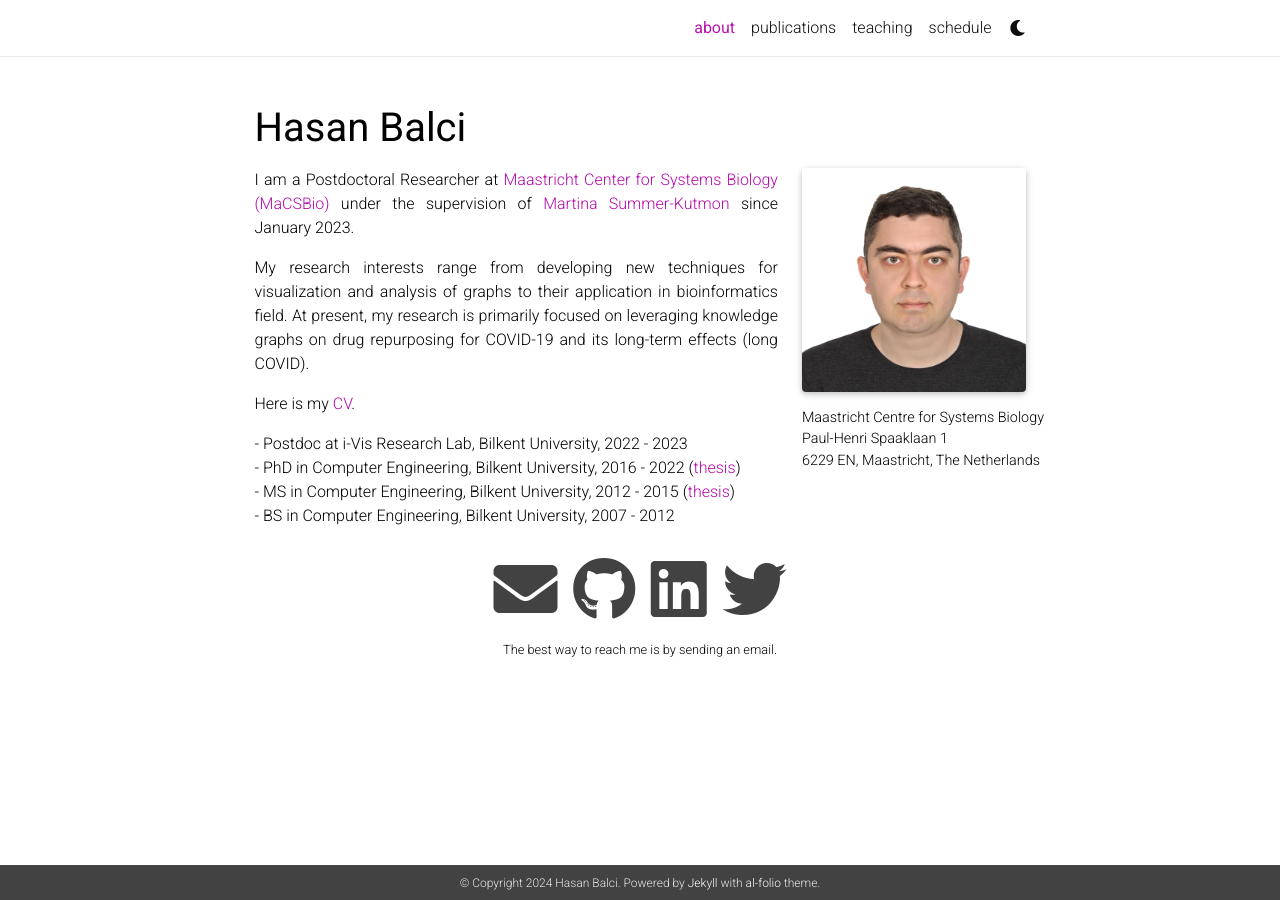
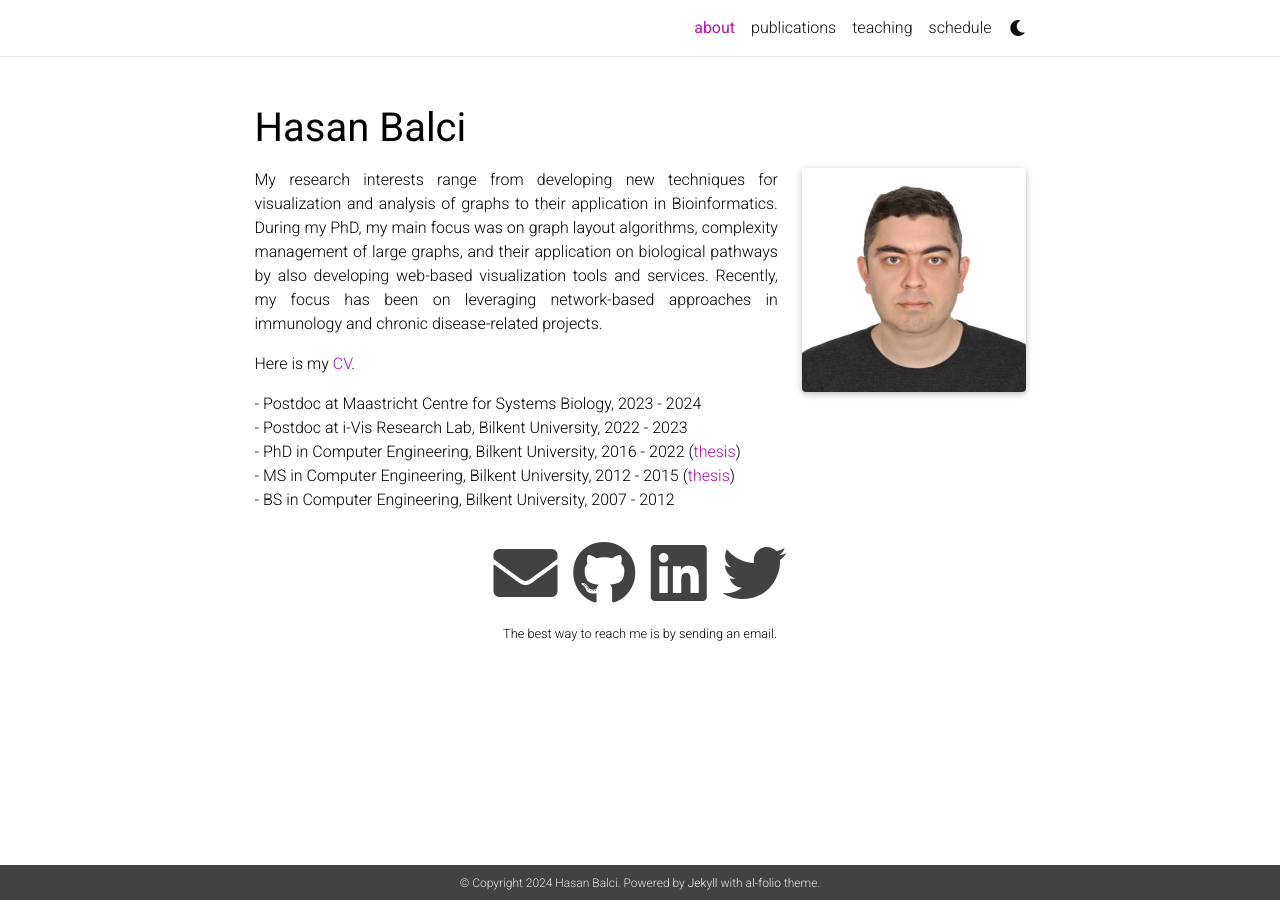
Before and after one commit to hasanbalci/hasanbalci.github.io, a Jekyll site: the page built from _pages/about.md, in a window 1280 px wide. Built offline with Jekyll 4.4.1, drawn with Linux system fonts in a browser that asks for light colours; nearby versions of some CDN libraries; a style sheet for code colours, icons or effects is not loaded.

Commit message:
Update website

```diff
--- a/_config.yml
+++ b/_config.yml
@@ -137,8 +137,8 @@ plugins:
 
 scholar:
 
-  last_name: [Balci, Balcı]
-  first_name: Hasan
+  last_name: Balci
+  first_name: [Hasan, H., H]
 
   style: apa
   locale: en
--- a/_pages/about.md
+++ b/_pages/about.md
@@ -8,28 +8,25 @@ profile:
   align: right
   image: prof_pic.jpg
   address: >
-    <p>Maastricht Centre for Systems Biology</p>
-    <p>Paul-Henri Spaaklaan 1</p>
-    <p>6229 EN, Maastricht, The Netherlands</p>
+
 
 news: false  # includes a list of news items
 selected_papers: false # includes a list of papers marked as "selected={true}"
 social: true  # includes social icons at the bottom of the page
 ---
 
-I am a Postdoctoral Researcher at [Maastricht Center for Systems Biology (MaCSBio)](https://www.maastrichtuniversity.nl/research/maastricht-centre-systems-biology) under the supervision of [Martina Summer-Kutmon](https://www.maastrichtuniversity.nl/martina.kutmon) since January 2023.
-
-My research interests range from developing new techniques for visualization and analysis of graphs to their application in bioinformatics field. At present, my research is primarily focused on leveraging knowledge graphs on drug repurposing for COVID-19 and its long-term effects (long COVID).
+My research interests range from developing new techniques for visualization and analysis of graphs to their application in Bioinformatics. During my PhD, my main focus was on graph layout algorithms, complexity management of large graphs, and their application on biological pathways by also developing web-based visualization tools and services. Recently, my focus has been on leveraging network-based approaches in immunology and chronic disease-related projects.
 
 <!---
-- force-directed and spectral layout algorithms
-- complexity management of large graphs
+- graph layout algorithms, complexity management of large graphs, graph querying
+- visualization and analysis of biological pathways
+- pathway-based integrative systems biology
 - development of user-friendly graph visualization tools
-- visualization of biological pathways
 -->
 
-Here is my <a href="assets/pdf/Hasan_Balci_CV.pdf" target="_blank">CV</a>.
+Here is my <a href="assets/pdf/Hasan_Balci_CV_Feb24.pdf" target="_blank">CV</a>.
 
+\- Postdoc at Maastricht Centre for Systems Biology, 2023 - 2024
 \- Postdoc at i-Vis Research Lab, Bilkent University, 2022 - 2023
 \- PhD in Computer Engineering, Bilkent University, 2016 - 2022 (<a href="assets/pdf/Hasan_Balci_PhD_Thesis.pdf" target="_blank">thesis</a>)
 \- MS in Computer Engineering, Bilkent University, 2012 - 2015 (<a href="assets/pdf/Hasan_Balci_MS_Thesis.pdf" target="_blank">thesis</a>)
```
Also changed, not shown: _bibliography/papers.bib (+15 -6 lines), _pages/publications.md (+1 -1 lines), _pages/teaching.md (+19 -8 lines), 1 other file.
